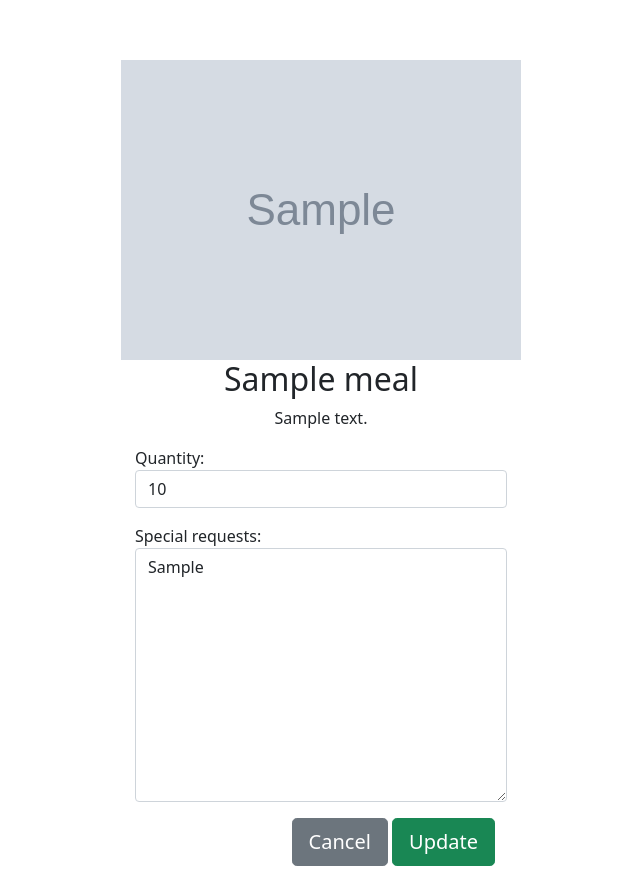
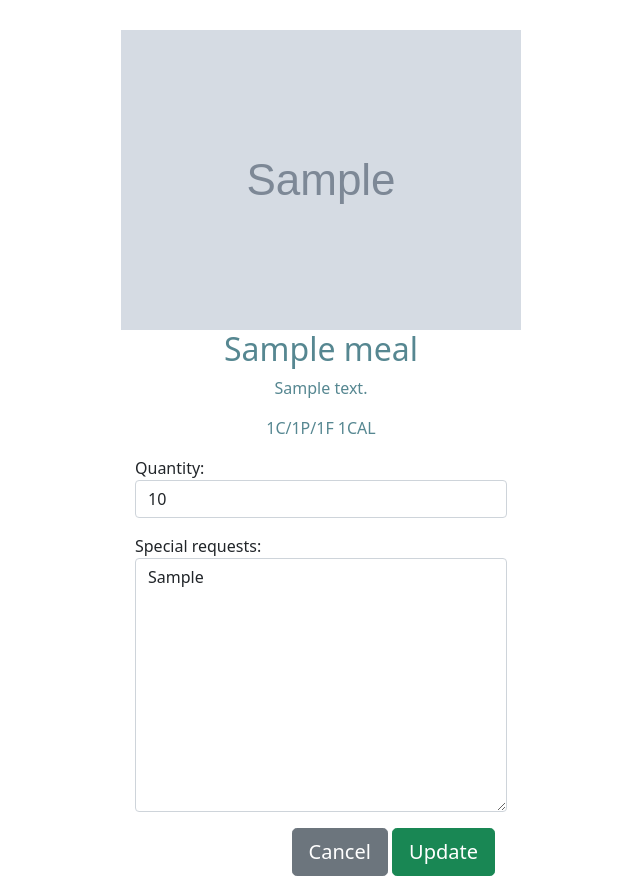
Before and after one commit to jmhubbard/Good_Life_Meal_Prep_Subscribers_Page, a Django app: a page that uses orderitems/templates/orderitems/orderitem_update_form.html in a window 1280 px wide. Shown: the part 170-1046 px from the top of the page, without its empty margins (319-959 px from the left). Run offline with Django 3.2, Linux system fonts and the light colour scheme; a user stored in the database is signed in; tables that the repository leaves empty hold one stand-in row (values such as "Sample post"); grey boxes marked "Sample" are stand-in pictures.

Commit message:
updates styling on orderitem_update

```diff
--- a/orderitems/templates/orderitems/orderitem_update_form.html
+++ b/orderitems/templates/orderitems/orderitem_update_form.html
@@ -3,10 +3,12 @@
 
 
 {% block content %}
-<div class="container text-center" style="padding-top: 60px;">
+<div class="container text-center firstElement col-5">
     <img src="{{ object.item.large_picture_url }}" alt="{{ i.item }}" style="max-width: 100%;">
     <h2>{{ object.item.name }}</h2>
     <p>{{ object.item.description }}</p>
+    <p>{{object.item.proteins}}C/{{object.item.carbs}}P/{{object.item.fats}}F
+        {{object.item.calories}}CAL</p>
 </div>
 <div class="container">
     <form action="{% url 'orderitem-update' object.id %}" method="post">
```
